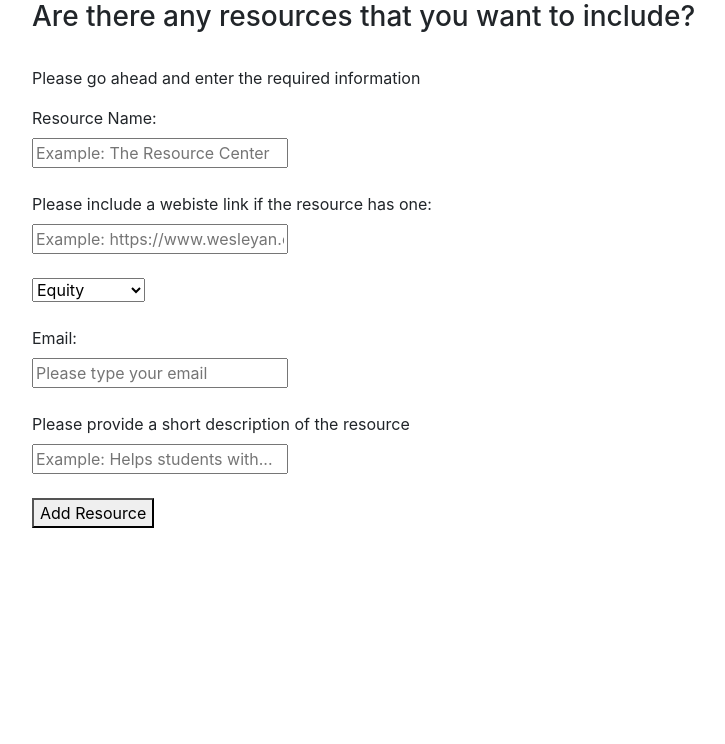
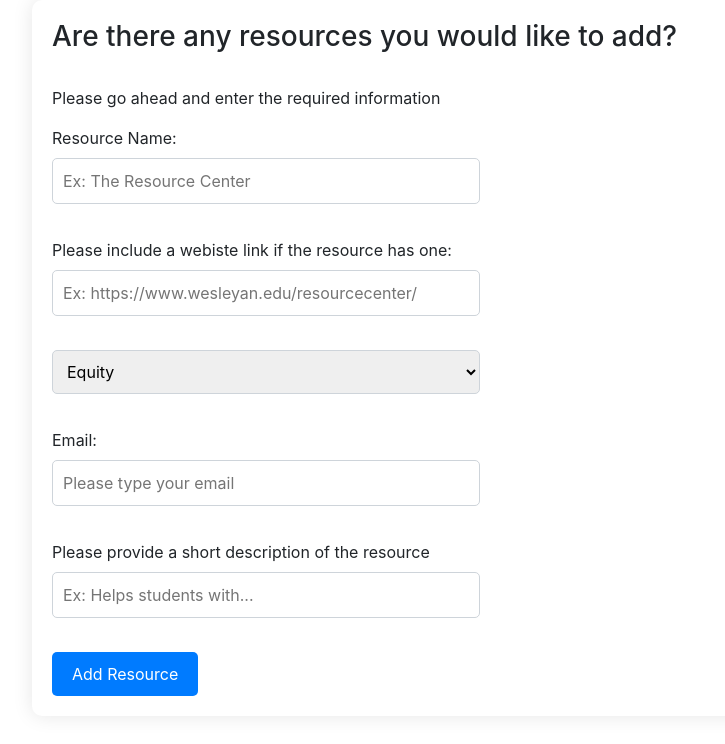
Before and after one commit to Romani20/resource-generator, a Flask app: page /add_resource_page in a window 1280 px wide. Shown: the part 56-800 px from the top of the page, without its empty margins (53-778 px from the left). Run offline with Flask 3, Linux system fonts and the light colour scheme; some libraries are stand-ins or nearby versions.

Commit message:
Hi Romani! I've fixed the submit feedback form and edited the appearance of the pages. check it out and let me know how it is

```diff
--- a/website/__init__.py
+++ b/website/__init__.py
@@ -39,7 +39,7 @@ def create_app():
 
     @app.route('/rate_resource_page')
     def rate_resource_page():
-        return render_template('rate_resource_page.html')
+        return render_template('rate_resource_page.html', user=User)
 
     return app
 
--- a/website/static/Add_resource_page.css
+++ b/website/static/Add_resource_page.css
@@ -1,9 +1,24 @@
 /* This is a page to style the Add resource page */
+
 .AddResource {
-    padding: 20px;
-    background-color: #f0f0f0;
-    border: 1px solid #ccc;
-    margin: 20px;
-    width: 100%;
-    height: 100vh;
+  background-color: #ffffff;
+  padding: 20px;
+  border-radius: 10px;
+  box-shadow: 0 0 20px rgba(0, 0, 0, 0.1);
   }
+
+.input {
+  width: 40%;
+  padding: 10px;
+  margin-bottom: 10px;
+  border: 1px solid #ced4da;
+  border-radius: 5px;
+}
+.submit_btn {
+  background-color: #007bff;
+  color: #ffffff;
+  border: none;
+  padding: 10px 20px;
+  border-radius: 5px;
+  cursor: pointer;
+}
--- a/website/static/main_page.css
+++ b/website/static/main_page.css
@@ -29,11 +29,6 @@
     cursor:pointer;
 }
 
-/* .hamburger-menu:has(input:checked){
-    --foreground:black;
-    --background:black;
-} */
-
 .hamburger-menu:has(input:focus-visible)::before,
 .hamburger-menu:has(input:focus-visible)::after,
 .hamburger-menu input:focus-visible {
@@ -47,7 +42,7 @@
     content:"";
     width: var(--bar-width);
     height: var(--bar-height);
-    background-color: var(--foreground);
+    background-color: var(--background);
     border-radius: 9999px;
     transform-origin:left center;
     transition:opacity var(--animation-timing), width var(--animation-timing),
@@ -57,9 +52,10 @@
 .hamburger-menu input{
     appearance: none;
     padding: 0;
-    margin:0;
+    margin-top:0;
     outline: none;
     pointer-events:none;
+
 }
 
 .hamburger-menu:has(input:checked)::before {
@@ -134,11 +130,36 @@
     translate: 0;
 }
 
+.submit_btn {
+    background-color: #007bff;
+    color: #ffffff;
+    border: none;
+    padding: 10px 20px;
+    border-radius: 5px;
+    cursor: pointer;
+  }
 
+.MainPage {
+    background-color: #ffffff;
+    padding: 20px;
+    border-radius: 10px;
+    box-shadow: 0 0 20px rgba(0, 0, 0, 0.1);
+}
+ /* .main-part{
+    display:flex;
+    flex-direction: column;
+    justify-content: flex-start;
 
-/* .main-part {
-    display: flex;
-    flex-direction:column;
-    align-items: center;
-    padding: 20px;
 }  */
+.input {
+    width: 40%;
+    padding: 10px;
+    margin-bottom: 10px;
+    border: 1px solid #ced4da;
+    border-radius: 5px;
+}
+.welcome{
+    display:flex;
+    justify-content: center;
+    padding:1.01em;
+}
--- a/website/templates/Add_resource_page.html
+++ b/website/templates/Add_resource_page.html
@@ -4,23 +4,38 @@
   rel="stylesheet"
   href="{{ url_for('static', filename='Add_resource_page.css') }}"
 />
-<body>
-  <div className="AddResource">
-    <h3>Are there any resources that you want to include?</h3>
+<div class="AddResource">
+  <h3>Are there any resources you would like to add?</h3>
   <br />
   <p>Please go ahead and enter the required information</p>
   <form action="/add_resource" method="post">
-    <label for = "resource_name"> Resource Name: </label>
+    <label for="resource_name"> Resource Name: </label>
     <br />
-    <input type="text" id = "resource_name" name ="resource_name" placeholder="Example: The Resource Center" />
+    <input
+      type="text"
+      class="input"
+      id="resource_name"
+      name="resource_name"
+      autocomplete="off"
+      placeholder="Ex: The Resource Center"
+    />
     <br />
     <br />
-    <label for = "link_to_website"> Please include a webiste link if the resource has one: </label>
+    <label for="link_to_website">
+      Please include a webiste link if the resource has one:
+    </label>
     <br />
-    <input type="text" id="link_to_website" name="link_to_website" placeholder ="Example: https://www.wesleyan.edu/resourcecenter/"/>
+    <input
+      type="text"
+      class="input"
+      id="link_to_website"
+      name="link_to_website"
+      autocomplete="off"
+      placeholder="Ex: https://www.wesleyan.edu/resourcecenter/"
+    />
     <br />
     <br />
-    <select name="resource_type" id="resource_type">
+    <select class="input" name="resource_type" id="resource_type">
       <option value="Equity">Equity</option>
       <option value="Health">Health</option>
       <option value="Academics">Academics</option>
@@ -29,22 +44,35 @@
       <option value="Dining">Dining</option>
     </select>
     <br />
-   <br/>
+    <br />
     <label for="email">Email:</label>
     <br />
-    <input type="email" id = "email" name="email" placeholder="Please type your email" />
-    <br/>
+    <input
+      type="email"
+      class="input"
+      id="email"
+      name="email"
+      autocomplete="off"
+      placeholder="Please type your email"
+    />
     <br />
-    <label for="keywords">Please provide a short description of the resource</label>
+    <br />
+    <label for="keywords"
+      >Please provide a short description of the resource</label
+    >
     <br />
     <input
-      type="text" id="keywords" name="keywords"
-      placeholder="Example: Helps students with..."
+      type="text"
+      class="input"
+      id="keywords"
+      name="keywords"
+      autocomplete="off"
+      placeholder="Ex: Helps students with..."
     />
-    <br/>
     <br />
-    <button type = "submit"> Add Resource </button>
+    <br />
+    <button class="submit_btn" type="submit">Add Resource</button>
+  </form>
 </div>
-</form>
-</body>
+
 {% endblock %}
--- a/website/templates/base.html
+++ b/website/templates/base.html
@@ -24,6 +24,18 @@
     <link
       rel="stylesheet"
       href="{{ url_for('static', filename='main_page.css') }}"
+    />
+    <link
+      rel="stylesheet"
+      href="{{ url_for('static', filename='rate_resource_page_css.css') }}"
+    />
+    <link
+      rel="stylesheet"
+      href=" {{ url_for('static', filename= 'Add_resource_page.css') }}"
+    />
+    <link
+      rel="stylesheet"
+      href=" {{ url_for('static', filename= 'sign-In.css') }}"
     />
 
     <title>{% block title %}Home{% endblock %}</title>
--- a/website/templates/search.html
+++ b/website/templates/search.html
@@ -13,7 +13,7 @@
         }
 
         .search_table th, .search_table td {
-          padding: 10px; /* Adjust the padding as needed */
+          padding: 20px; /* Adjust the padding as needed */
           border: 1px solid #ddd; /* Optional: add borders for better visibility */
         }
       </style>
```
Also changed, not shown: website/static/sign-In.css (+27 -7 lines), website/templates/home.css (deleted, +0 -39 lines), website/templates/home.html (+11 -35 lines), website/templates/login.html (+12 -9 lines), website/templates/rate_resource_page.html (added, +23 -0 lines), website/templates/sign_up.html (+9 -6 lines), instance/database.db, 1 other file. Lines whose indentation alone changed are shown as unchanged.
